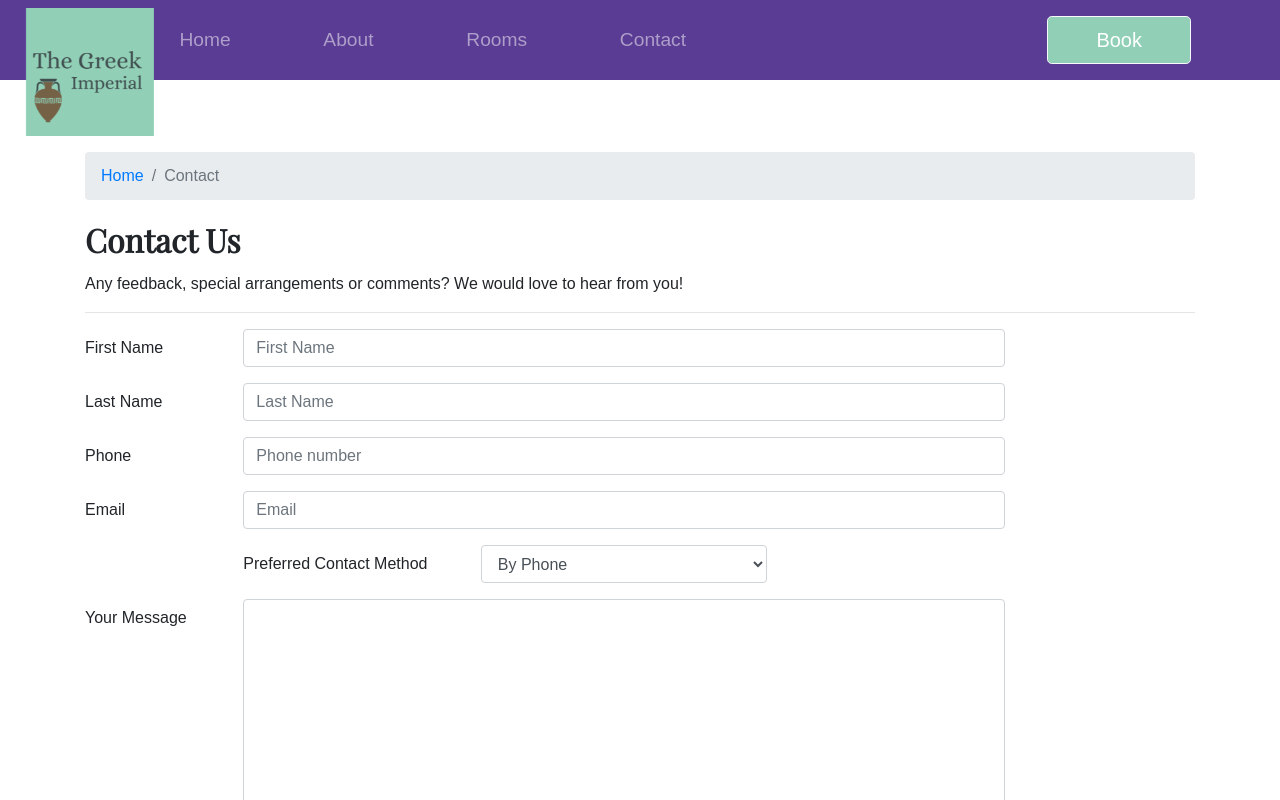
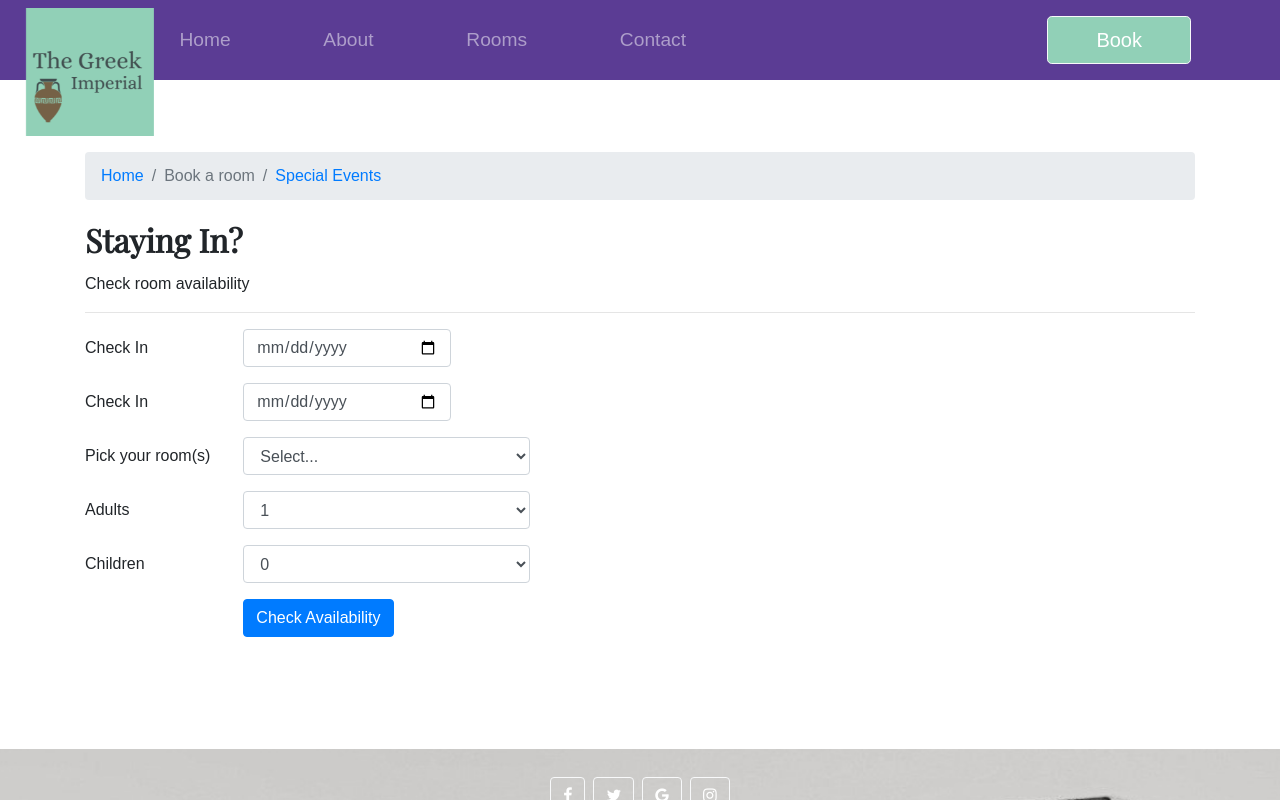
Before and after one commit to ibadra/thegreekimperial-react, a React (Create React App) app: page /book in a window 1280 px wide. Shown: the top 800 px of the page. Built offline with nearby package versions, Linux system fonts and the light colour scheme.

Commit message:
Book Forms Part 1

```diff
--- a/package.json
+++ b/package.json
@@ -12,6 +12,7 @@
     "font-awesome": "4.7.0",
     "fontsource-playfair-display": "^4.0.0",
     "react": "^17.0.2",
+    "react-datepicker": "^4.1.1",
     "react-dom": "^17.0.2",
     "react-player": "^2.9.0",
     "react-popper": "1.3.6",
--- a/src/components/BookComponent.js
+++ b/src/components/BookComponent.js
@@ -8,31 +8,40 @@ import {
   Label,
   Input,
   Col,
+  Modal,
+  ModalBody,
+  ModalHeader,
 } from "reactstrap";
 import { Link } from "react-router-dom";
 
-class Book extends Component {
+export class Book extends Component {
   constructor(props) {
     super(props);
 
     this.state = {
-      firstName: "",
-      lastName: "",
-      phoneNum: "",
-      email: "",
-      agree: false,
-      contactType: "By Phone",
-      feedback: "",
+      checkIn: new Date(),
+      checkOut: new Date(),
+      rooms: "Select...",
+      adults: 1,
+      children: 0,
+      showModal: false,
     };
 
     this.handleInputChange = this.handleInputChange.bind(this);
     this.handleSubmit = this.handleSubmit.bind(this);
+    this.toggleModal = this.toggleModal.bind(this);
+  }
+
+  toggleModal() {
+    this.setState({
+      showModal: !this.state.showModal,
+    });
   }
 
   handleInputChange(event) {
     const target = event.target;
     const name = target.name;
-    const value = target.type === "checkbox" ? target.checked : target.value;
+    const value = target.value;
 
     this.setState({
       [name]: value,
@@ -41,208 +50,93 @@ class Book extends Component {
 
   handleSubmit(event) {
     console.log("Current state is: " + JSON.stringify(this.state));
-    alert("Current state is: " + JSON.stringify(this.state));
+    this.toggleModal();
     event.preventDefault();
   }
 
   render() {
+    const number = Math.floor(Math.random() * 9000000 + 1);
     return (
       <div className="container mt-5 pt-4 mb-5 pb-5">
         <Breadcrumb>
           <BreadcrumbItem>
             <Link to="/home">Home</Link>
           </BreadcrumbItem>
-          <BreadcrumbItem active>Contact</BreadcrumbItem>
+          <BreadcrumbItem active>Book a room</BreadcrumbItem>
+          <BreadcrumbItem>
+            <Link to="/specialbooking">Special Events</Link>
+          </BreadcrumbItem>
         </Breadcrumb>
         <div className="row row-content">
           <div className="col-12">
-            <h2>Contact Us</h2>
-            <p>
-              Any feedback, special arrangements or comments? We would love to
-              hear from you!{" "}
-            </p>
+            <h2>Staying In?</h2>
+            <p>Check room availability</p>
             <hr />
           </div>
           <div className="col-md-10">
             <Form onSubmit={this.handleSubmit}>
               <FormGroup row>
-                <Label htmlFor="firstName" md={2}>
-                  First Name
+                <Label htmlFor="checkIn" md={2}>
+                  Check In
                 </Label>
-                <Col md={10}>
+                <Col md={3}>
                   <Input
-                    type="text"
-                    id="firstName"
-                    name="firstName"
-                    placeholder="First Name"
-                    value={this.state.firstName}
+                    type="date"
+                    id="checkIn"
+                    name="checkIn"
+                    placeholder="Check In"
+                    value={this.state.checkIn}
                     onChange={this.handleInputChange}
                   />
                 </Col>
               </FormGroup>
               <FormGroup row>
-                <Label htmlFor="lastName" md={2}>
-                  Last Name
+                <Label htmlFor="checkOut" md={2}>
+                  Check In
                 </Label>
-                <Col md={10}>
+                <Col md={3}>
                   <Input
-                    type="text"
-                    id="lastName"
-                    name="lastName"
-                    placeholder="Last Name"
-                    value={this.state.lastName}
+                    type="date"
+                    id="checkOut"
+                    name="checkOut"
+                    placeholder="Check Out"
+                    value={this.state.checkOut}
                     onChange={this.handleInputChange}
                   />
                 </Col>
               </FormGroup>
               <FormGroup row>
-                <Label htmlFor="phoneNum" md={2}>
-                  Phone
-                </Label>
-                <Col md={10}>
-                  <Input
-                    type="tel"
-                    id="phoneNum"
-                    name="phoneNum"
-                    placeholder="Phone number"
-                    value={this.state.phoneNum}
-                    onChange={this.handleInputChange}
-                  />
-                </Col>
-              </FormGroup>
-              <FormGroup row>
-                <Label htmlFor="email" md={2}>
-                  Email
-                </Label>
-                <Col md={10}>
-                  <Input
-                    type="email"
-                    id="email"
-                    name="email"
-                    placeholder="Email"
-                    value={this.state.email}
-                    onChange={this.handleInputChange}
-                  />
-                </Col>
-              </FormGroup>
-              <FormGroup row>
-                <Label htmlFor="contactType" md={{ size: 3, offset: 2 }}>
-                  Preferred Contact Method
+                <Label htmlFor="rooms" md={2}>
+                  Pick your room(s)
                 </Label>
                 <Col md={4}>
                   <Input
                     type="select"
-                    name="contactType"
-                    id="contactType"
-                    value={this.state.contactType}
+                    name="rooms"
+                    id="rooms"
+                    value={this.state.rooms}
                     onChange={this.handleInputChange}
                   >
-                    <option>By Phone</option>
-                    <option>By Email</option>
+                    <option>Select...</option>
+                    <option value="1 suite">1 Suite</option>
+                    <option value="1 room">1 Room</option>
+                    <option value="2 rooms">2 Rooms</option>
+                    <option value="3 rooms">3 Rooms</option>
+                    <option value="4 rooms">4 Rooms</option>
                   </Input>
                 </Col>
               </FormGroup>
               <FormGroup row>
-                <Label htmlFor="message" md={2}>
-                  Your Message
+                <Label htmlFor="adults" md={2}>
+                  Adults
                 </Label>
-                <Col md={10}>
+                <Col md={4}>
                   <Input
-                    type="textarea"
-                    id="message"
-                    name="message"
-                    rows="12"
-                    value={this.state.feedback}
+                    type="select"
+                    name="adults"
+                    id="adults"
+                    value={this.state.adults}
                     onChange={this.handleInputChange}
-                  ></Input>
-                </Col>
-              </FormGroup>
-              <FormGroup row>
-                <Col md={{ size: 10, offset: 2 }}>
-                  <Button type="submit" color="primary">
-                    Submit
-                  </Button>
-                </Col>
-              </FormGroup>
-            </Form>
-          </div>
-        </div>
-      </div>
-    );
-  }
-}
-export default Book;
-
-{
-  /* <div id="bookModal" class="modal fade" role="dialog">
-  <div class="modal-dialog modal-xl" role="document">
-    <div class="modal-content">
-      <div class="modal-header">
-        <h3 class="modal-title">Check Availability</h3>
-        <button type="button" class="close" data-dismiss="modal">
-          &times;
-        </button>
-      </div>
-      <div class="modal-body">
-        <div class="container-fluid">
-          <form>
-            <div class="form-row">
-              <div class="col-12 col-lg-5 mx-auto">
-                <h5 class="text-center mb-4">Staying in?</h5>
-                <div class="row form-group">
-                  <label class="col-sm-5 col-form-label" for="check-in">
-                    Check in:
-                  </label>
-                  <div class="col-sm-7">
-                    <input
-                      class="form-control"
-                      type="date"
-                      id="check-in"
-                      name="check-in"
-                    />
-                  </div>
-                </div>
-                <div class="row form-group">
-                  <label class="col-sm-5 col-form-label" for="check-out">
-                    Check out:
-                  </label>
-                  <div class="col-sm-7">
-                    <input
-                      class="form-control"
-                      type="date"
-                      id="check-out"
-                      name="check-out"
-                    />
-                  </div>
-                </div>
-                <div class="row form-group">
-                  <label class="col-sm-5 col-form-label" for="num-of-rooms">
-                    Pick your room(s):
-                  </label>
-                  <div class="col-sm-7">
-                    <select
-                      class="form-control"
-                      name="num-of-rooms"
-                      id="num-of-rooms"
-                    >
-                      <option value="">Select...</option>
-                      <option value="1suite">1 Suite</option>
-                      <option value="1room">1 Room</option>
-                      <option value="2rooms">2 Rooms</option>
-                      <option value="3rooms">3 Rooms</option>
-                      <option value="4rooms">4 Rooms</option>
-                    </select>
-                  </div>
-                </div>
-                <div class="row form-group">
-                  <label class="col-sm-5 col-form-label" for="num-of-adults">
-                    Adults:
-                  </label>
-                  <div class="col-sm-7">
-                    <select
-                      class="form-control"
-                      name="num-of-adults"
-                      id="num-of-adults"
                   >
                     <option value="1">1</option>
                     <option value="2">2</option>
@@ -250,112 +144,247 @@ export default Book;
                     <option value="4">4</option>
                     <option value="5">5</option>
                     <option value="6">6</option>
-                    </select>
-                  </div>
-                </div>
-                <div class="row form-group">
-                  <label class="col-sm-5 col-form-label" for="num-of-children">
-                    Children:
-                  </label>
-                  <div class="col-sm-7">
-                    <select
-                      class="form-control"
-                      name="num-of-children"
-                      id="num-of-children"
+                  </Input>
+                </Col>
+              </FormGroup>
+              <FormGroup row>
+                <Label htmlFor="children" md={2}>
+                  Children
+                </Label>
+                <Col md={4}>
+                  <Input
+                    type="select"
+                    name="children"
+                    id="children"
+                    value={this.state.children}
+                    onChange={this.handleInputChange}
                   >
                     <option value="0">0</option>
                     <option value="1">1</option>
                     <option value="2">2</option>
                     <option value="3">3</option>
                     <option value="4">4</option>
-                    </select>
+                  </Input>
+                </Col>
+              </FormGroup>
+              <FormGroup row>
+                <Col md={{ size: 10, offset: 2 }}>
+                  <Button type="submit" color="primary">
+                    Check Availability
+                  </Button>
+                </Col>
+              </FormGroup>
+            </Form>
           </div>
         </div>
+        <Modal
+          isOpen={this.state.showModal}
+          toggle={this.toggleModal}
+          className="modal-lg"
+        >
+          <ModalHeader className="justify-content-center">
+            <h3>Opa!</h3>
+          </ModalHeader>
+          <ModalBody>
+            <p>{`Your room selection is available (Reference # ${number}).`}</p>
+            <p>
+              To make your reservation, please call us at 1-206-555-1234 with
+              your reference number at hand.
+            </p>
+            <div className="text-center">
+              <Button
+                className="mt-3 text-center"
+                type="submit"
+                color="primary"
+                onClick={this.toggleModal}
+              >
+                Thank you
+              </Button>
             </div>
-              <hr class="d-none d-lg-block" />
-              <div class="col-12 col-lg-5 mx-auto">
-                <h5 class="text-center mb-4">Have an event?</h5>
-                <div class="row form-group">
-                  <label class="col-sm-5 col-form-label" for="event-date">
-                    Event date:
-                  </label>
-                  <div class="col-sm-7">
-                    <input
-                      class="form-control"
+          </ModalBody>
+        </Modal>
+      </div>
+    );
+  }
+}
+
+///////////////SPECIALBOOK COMPONENT /////////////////
+
+export class SpecialBook extends Component {
+  constructor(props) {
+    super(props);
+
+    this.state = {
+      eventDate: new Date(),
+      venue: "Conference Room",
+      typeOfEvent: "",
+      children: 0,
+      guests: "3-25",
+      showModal: false,
+    };
+
+    this.handleInputChange = this.handleInputChange.bind(this);
+    this.handleSubmit = this.handleSubmit.bind(this);
+    this.toggleModal = this.toggleModal.bind(this);
+  }
+
+  toggleModal() {
+    this.setState({
+      showModal: !this.state.showModal,
+    });
+  }
+
+  handleInputChange(event) {
+    const target = event.target;
+    const name = target.name;
+    const value = target.type === "radio" ? target.checked : target.value;
+
+    this.setState({
+      [name]: value,
+    });
+  }
+
+  handleSubmit(event) {
+    console.log("Current state is: " + JSON.stringify(this.state));
+    this.toggleModal();
+    event.preventDefault();
+  }
+
+  render() {
+    const number = Math.floor(Math.random() * 9000000 + 1);
+    return (
+      <div className="container mt-5 pt-4 mb-5 pb-5">
+        <Breadcrumb>
+          <BreadcrumbItem>
+            <Link>Home</Link>
+          </BreadcrumbItem>
+          <BreadcrumbItem>
+            <Link to="/book">Book a room</Link>
+          </BreadcrumbItem>
+          <BreadcrumbItem active>Special Events</BreadcrumbItem>
+        </Breadcrumb>
+        <div className="row row-content">
+          <div className="col-12">
+            <h2>Have an event?</h2>
+            <p>Tell us more about your event!</p>
+            <hr />
+          </div>
+          <div className="col-md-10">
+            <Form onSubmit={this.handleSubmit}>
+              <FormGroup row>
+                <Label htmlFor="eventDate" md={2}>
+                  Event Date
+                </Label>
+                <Col md={3}>
+                  <Input
                     type="date"
-                      id="event-date"
-                      name="event-date"
+                    id="eventDate"
+                    name="eventDate"
+                    placeholder="Event Date"
+                    value={this.state.eventDate}
+                    onChange={this.handleInputChange}
                   />
+                </Col>
+              </FormGroup>
+              <FormGroup row>
+                <Label md={2}>Venue</Label>
+                <Col md={3}>
+                  <div className="form-check">
+                    <Label>
+                      <Input
+                        type="radio"
+                        value="Conference Room"
+                        checked={this.state.venue === "Conference Room"}
+                        onChange={this.handleInputChange}
+                        className="form-check-input"
+                      />
+                      Conference Room
+                    </Label>
                   </div>
+                  <div className="form-check">
+                    <Label>
+                      <Input
+                        type="radio"
+                        value="Ballroom"
+                        checked={this.state.venue === "Ballroom"}
+                        onChange={this.handleInputChange}
+                        className="form-check-input"
+                      />
+                      Ballroom
+                    </Label>
                   </div>
-                <div class="row form-group align-items-center">
-                  <label class="col-sm-5 col-form-label">Pick one venue:</label>
-                  <div class="col-sm-7">
-                    <input
-                      type="radio"
-                      id="ballroom"
-                      name="venue"
-                      value="ballroom"
+                </Col>
+              </FormGroup>
+              <FormGroup row>
+                <Label htmlFor="typeOfEvent" md={2}>
+                  Type of event
+                </Label>
+                <Col md={4}>
+                  <Input
+                    type="text"
+                    name="typeOfEvent"
+                    id="typeOfEvent"
+                    value={this.state.typeOfEvent}
+                    onChange={this.handleInputChange}
                   />
-                    <label class="col-form-label" for="ballroom">
-                      Ballroom
-                    </label>
-                    <br />
-                    <input
-                      type="radio"
-                      id="conf-room"
-                      name="venue"
-                      value="conf-room"
-                    />
-                    <label class="col-form-label" for="conf-room">
-                      Conference Room
-                    </label>
-                    <br />
-                  </div>
-                </div>
-                <div class="row form-group">
-                  <label class="col-sm-5 col-form-label" for="type-of-event">
-                    Type of Event:
-                  </label>
-                  <div class="col-sm-7">
-                    <input
-                      class="form-control"
-                      type="text"
-                      id="type-of-event"
-                      name="type-of-event"
-                      placeholder="Type of Event"
-                    />
-                  </div>
-                </div>
-                <div class="row form-group">
-                  <label class="col-sm-5 col-form-label" for="num-of-guests">
-                    Guests:
-                  </label>
-                  <div class="col-sm-7">
-                    <select
-                      class="form-control"
-                      name="num-of-guests"
-                      id="num-of-guests"
+                </Col>
+              </FormGroup>
+              <FormGroup row>
+                <Label htmlFor="guests" md={2}>
+                  Guests
+                </Label>
+                <Col md={4}>
+                  <Input
+                    type="select"
+                    name="guests"
+                    id="guests"
+                    value={this.state.guests}
+                    onChange={this.handleInputChange}
                   >
-                      <option value="1-25">1-25</option>
+                    <option value="3-25">3-25</option>
                     <option value="26-50">26-50</option>
                     <option value="51-75">51-75</option>
                     <option value="76-100">76-100</option>
-                    </select>
+                  </Input>
+                </Col>
+              </FormGroup>
+              <FormGroup row>
+                <Col md={{ size: 10, offset: 2 }}>
+                  <Button type="submit" color="primary">
+                    Check Availability
+                  </Button>
+                </Col>
+              </FormGroup>
+            </Form>
           </div>
         </div>
+        <Modal
+          isOpen={this.state.showModal}
+          toggle={this.toggleModal}
+          className="modal-lg"
+        >
+          <ModalHeader className="justify-content-center">
+            <h3>Opa!</h3>
+          </ModalHeader>
+          <ModalBody>
+            <p>{`Your room selection is available (Reference # ${number}).`}</p>
+            <p>
+              To make your reservation, please call us at 1-206-555-1234 with
+              your reference number at hand.
+            </p>
+            <div className="text-center">
+              <Button
+                className="mt-3 text-center"
+                type="submit"
+                color="primary"
+                onClick={this.toggleModal}
+              >
+                Thank you
+              </Button>
             </div>
+          </ModalBody>
+        </Modal>
       </div>
-            <p class="text-center mt-3">Ready?...</p>
-            <div class="form-row">
-              <button type="submit" class="btn btn-info btn-lg mx-auto">
-                Check Availability
-              </button>
-            </div>
-          </form>
-        </div>
-      </div>
-    </div>
-  </div>
-</div>; */
+    );
   }
+}
--- a/src/components/MainComponent.js
+++ b/src/components/MainComponent.js
@@ -5,7 +5,7 @@ import Footer from "./FooterComponent";
 import RoomInfo from "./RoomInfoComponent";
 import Home from "./HomeComponent";
 import Contact from "./ContactComponent";
-import Book from "./BookComponent";
+import { Book, SpecialBook } from "./BookComponent";
 import { Switch, Route, Redirect } from "react-router-dom";
 import { AMENITIES } from "../shared/amenities";
 import { ROOMS } from "../shared/rooms";
@@ -61,6 +61,7 @@ class Main extends Component {
           <Route path="/rooms/:roomId" component={RoomWithId} />
           <Route exact path="/contact" component={Contact} />
           <Route exact path="/book" component={Book} />
+          <Route exact path="/specialbooking" component={SpecialBook} />
           <Redirect to="/home" />
         </Switch>
         <Footer />
```
Also changed, not shown: 1 other file (tests, documents, lock files or other folders). Lines whose indentation alone changed are shown as unchanged.
